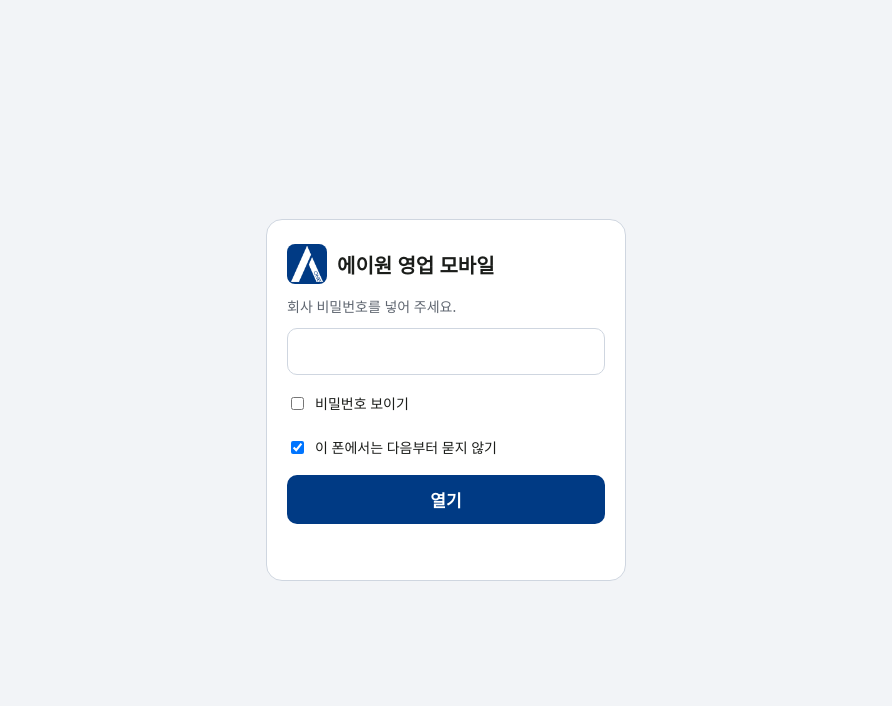
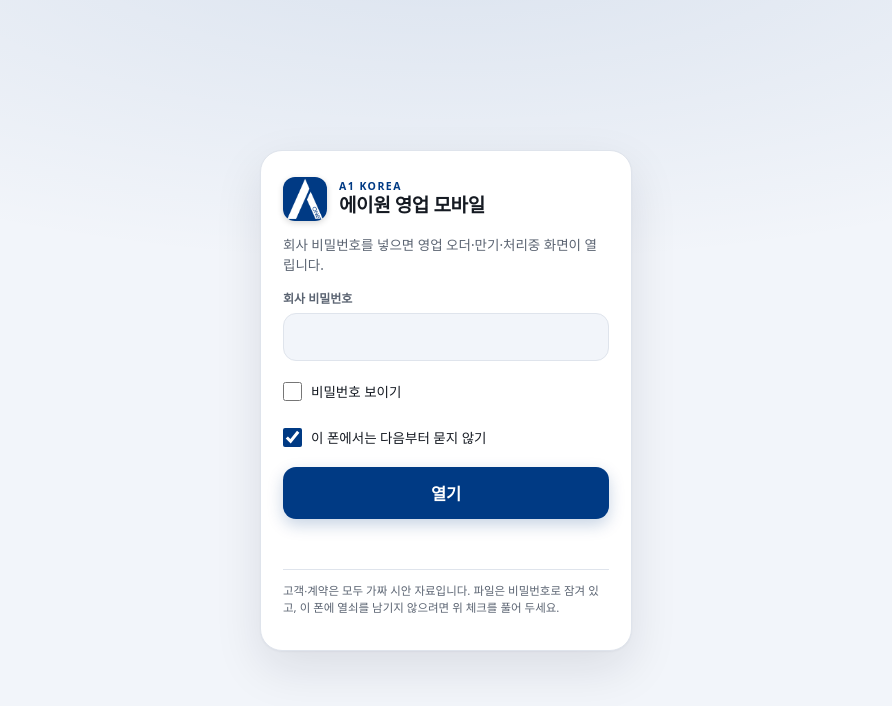
Before and after one commit to jiyong9-art/Sales, a plain HTML site: page index.html in a window 1280 px wide. Shown: the whole page, without its empty margins (194-1086 px from the left). Drawn offline with Linux system fonts and the light colour scheme; no server answers.

Commit message:
feat: Sales 디자인 세련화, 저장/고객선택 버그 수정, 비밀번호 a1korea 통일

```diff
--- a/index.html
+++ b/index.html
@@ -4,40 +4,61 @@
 <meta charset="utf-8">
 <meta name="viewport" content="width=device-width,initial-scale=1,viewport-fit=cover,interactive-widget=resizes-content">
 <title>에이원 영업 모바일</title>
+<meta name="theme-color" content="#003A84">
 <meta name="apple-mobile-web-app-title" content="영업 모바일">
 <meta name="apple-mobile-web-app-capable" content="yes">
+<meta name="apple-mobile-web-app-status-bar-style" content="default">
 <meta name="robots" content="noindex,nofollow">
 <link rel="apple-touch-icon" href="icon.png">
 <link rel="icon" href="icon.png">
 <link rel="manifest" href="manifest.json">
 <style>
-:root{--ink:#1b1d1a;--sheet:#fff;--line:#cfd6e0;--soft:#f2f4f7;--mute:#5f6670;--brand:#003A84;--pastel:#e4edf9}
-@media (prefers-color-scheme:dark){:root{--ink:#eceff3;--sheet:#1a1d22;--line:#3a4250;--soft:#111317;--mute:#a9b0ba;--brand:#2c5ca8;--pastel:#1d2b42}}
+:root{
+  --ink:#151a22;--sheet:#fff;--line:#dfe4ec;--soft:#f2f5fa;--mute:#5b6472;
+  --brand:#003A84;--brand-deep:#00295d;--brand-soft:#eaf1fb;--on:#fff;
+}
+@media (prefers-color-scheme:dark){:root{--ink:#edf0f5;--sheet:#181c22;--line:#2c323c;--soft:#101318;--mute:#a7afbb;--brand:#3f7cd2;--brand-deep:#0a2545;--brand-soft:#16233a;--on:#fff}}
 *{box-sizing:border-box}
-body{margin:0;background:var(--soft);color:var(--ink);font-family:system-ui,-apple-system,'Apple SD Gothic Neo','Malgun Gothic',sans-serif;display:flex;min-height:100vh;align-items:center;justify-content:center;padding:16px}
-form{background:var(--sheet);border:1px solid var(--line);border-radius:16px;padding:24px 20px;width:100%;max-width:360px;display:flex;flex-direction:column;gap:12px}
-.hd{display:flex;align-items:center;gap:10px}
-.hd img{width:40px;height:40px;border-radius:8px}
-h1{font-size:20px;margin:0}
-p{margin:0;font-size:14px;color:var(--mute)}
-input[type=password],input[type=text]{font-size:18px;padding:12px;border:1.5px solid var(--line);border-radius:10px;background:var(--sheet);color:var(--ink);width:100%}
-input:focus{outline:2px solid var(--brand);outline-offset:1px}
-label{font-size:14px;display:flex;gap:8px;align-items:center;min-height:32px}
-button{font-size:17px;padding:12px;border:0;border-radius:10px;background:var(--brand);color:#fff;font-weight:700;min-height:48px}
-button:disabled{opacity:.5}
-#msg{min-height:1.4em;font-size:14px}
-#msg.err{color:#b3261e}
+html,body{min-height:100%}
+body{margin:0;background:var(--soft);color:var(--ink);font-family:system-ui,-apple-system,'Apple SD Gothic Neo','Malgun Gothic',sans-serif;
+  display:flex;min-height:100dvh;align-items:center;justify-content:center;
+  padding:calc(20px + env(safe-area-inset-top)) 18px calc(20px + env(safe-area-inset-bottom));
+  background-image:radial-gradient(120% 70% at 50% -10%,rgba(0,58,132,.10),transparent 62%);}
+form{background:var(--sheet);border:1px solid var(--line);border-radius:22px;padding:26px 22px 22px;width:100%;max-width:372px;
+  display:flex;flex-direction:column;gap:14px;box-shadow:0 1px 2px rgba(15,23,42,.04),0 18px 48px rgba(15,23,42,.10)}
+.hd{display:flex;align-items:center;gap:12px}
+.hd img{width:44px;height:44px;border-radius:12px;display:block;box-shadow:0 2px 6px rgba(0,0,0,.16)}
+.hd .ht{display:flex;flex-direction:column;line-height:1.2;min-width:0}
+.hd .ht small{font-size:10.5px;font-weight:800;letter-spacing:.14em;color:var(--brand);text-transform:uppercase}
+.hd h1{font-size:19px;margin:2px 0 0;letter-spacing:-.4px;font-weight:800}
+.lead{margin:0;font-size:13.5px;color:var(--mute);line-height:1.5}
+.field{display:flex;flex-direction:column;gap:6px}
+.field label{font-size:12px;font-weight:800;color:var(--mute)}
+input[type=password],input[type=text]{font-size:17px;padding:13px 14px;border:1.5px solid var(--line);border-radius:13px;background:var(--soft);color:var(--ink);width:100%;letter-spacing:.02em}
+input:focus{outline:none;border-color:var(--brand);box-shadow:0 0 0 4px var(--brand-soft)}
+label.opt{font-size:13.5px;display:flex;gap:9px;align-items:center;min-height:32px;color:var(--ink);font-weight:500}
+label.opt input{width:19px;height:19px;accent-color:var(--brand);flex:none;margin:0}
+button{font-size:16.5px;padding:14px;border:0;border-radius:13px;background:var(--brand);color:var(--on);font-weight:800;min-height:52px;letter-spacing:-.2px;box-shadow:0 6px 16px rgba(0,58,132,.22)}
+button:active{background:var(--brand-deep)}
+button:disabled{opacity:.55;box-shadow:none}
+#msg{min-height:1.5em;font-size:13px;color:var(--mute);line-height:1.45}
+#msg.err{color:#b3261e;font-weight:600}
+.foot{font-size:11.5px;color:var(--mute);line-height:1.5;border-top:1px solid var(--line);padding-top:12px;margin-top:2px}
 </style>
 </head>
 <body>
 <form id="f" autocomplete="off">
-  <div class="hd"><img src="icon.png" alt=""><h1>에이원 영업 모바일</h1></div>
-  <p>회사 비밀번호를 넣어 주세요.</p>
-  <input id="pw" type="password" aria-label="비밀번호" required>
-  <label><input id="show" type="checkbox"> 비밀번호 보이기</label>
-  <label><input id="keep" type="checkbox" checked> 이 폰에서는 다음부터 묻지 않기</label>
+  <div class="hd"><img src="icon.png" alt="에이원코리아"><div class="ht"><small>A1 KOREA</small><h1>에이원 영업 모바일</h1></div></div>
+  <p class="lead">회사 비밀번호를 넣으면 영업 오더·만기·처리중 화면이 열립니다.</p>
+  <div class="field">
+    <label for="pw">회사 비밀번호</label>
+    <input id="pw" type="password" aria-label="비밀번호" autocomplete="current-password" required>
+  </div>
+  <label class="opt"><input id="show" type="checkbox"> 비밀번호 보이기</label>
+  <label class="opt"><input id="keep" type="checkbox" checked> 이 폰에서는 다음부터 묻지 않기</label>
   <button id="go">열기</button>
-  <div id="msg" role="status"></div>
+  <div id="msg" role="status" aria-live="polite"></div>
+  <p class="foot">고객·계약은 모두 가짜 시안 자료입니다. 파일은 비밀번호로 잠겨 있고, 이 폰에 열쇠를 남기지 않으려면 위 체크를 풀어 두세요.</p>
 </form>
 <script>
 (() => {
--- a/slot.json
+++ b/slot.json
@@ -1 +1 @@
-{"salt": "23ealvH+8e+PnyimwgHjsg==", "iv": "x/4Z+AVmbiOiMAVv", "iter": 300000, "ct": "YEnTc6ejoPqD/LGtYRl7CfegWInQF9v0juBty6oRkjHGXZhsWwBxq75cqG0SHsl8", "csalt": "QP5hEbt31aNKGmFL4Tvcrw=="}
+{"salt": "VicK1RlF8zfGWyJ1gWPmcQ==", "iv": "9FSc/WENLeID2NBW", "iter": 300000, "ct": "eVFfRbGgw56CPUi394FaYht1Yw71pZGeb5MKSKMzJva8VMm0JdJAmuQGI329nUTQ", "csalt": "QP5hEbt31aNKGmFL4Tvcrw=="}
```
Also changed, not shown: icon-192.png (added), manifest.json, 3 other files.
